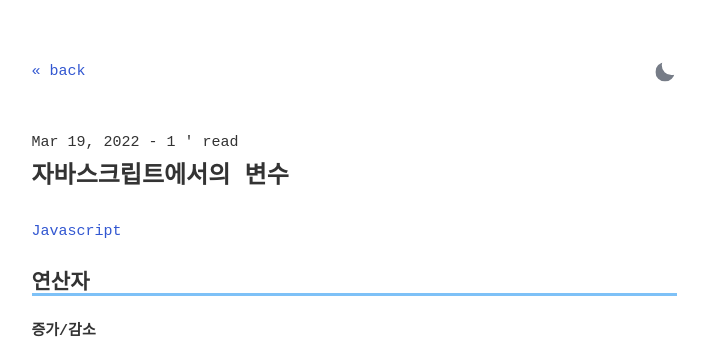
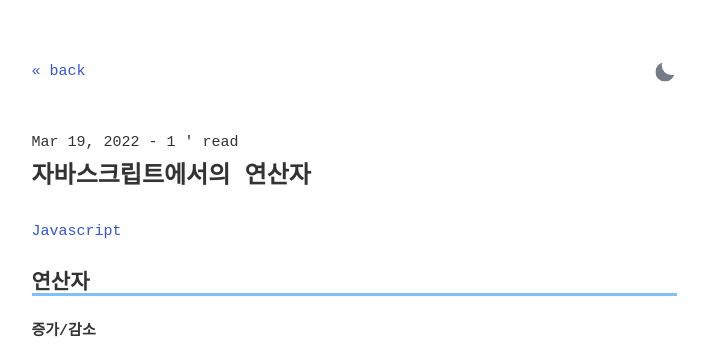
Before and after one commit to riverrevir/riverrevir.github.io, a Jekyll site: the page built from _posts/2022-03-19-js_study2.md, in a window 1280 px wide. Shown: the top 352 px of the page, without its empty margins (286-994 px from the left). Built offline with Jekyll 4.4.1, drawn with Linux system fonts in a browser that asks for light colours; some web fonts are replaced; comment, search, counter and statistics services are not loaded.

Commit message:
add post

```diff
--- a/_posts/2022-03-19-js_study2.md
+++ b/_posts/2022-03-19-js_study2.md
@@ -1,6 +1,6 @@
 ---
 layout: post
-title: 자바스크립트에서의 변수
+title: 자바스크립트에서의 연산자
 comments: true
 tags: Javascript
 minute: 1
```
